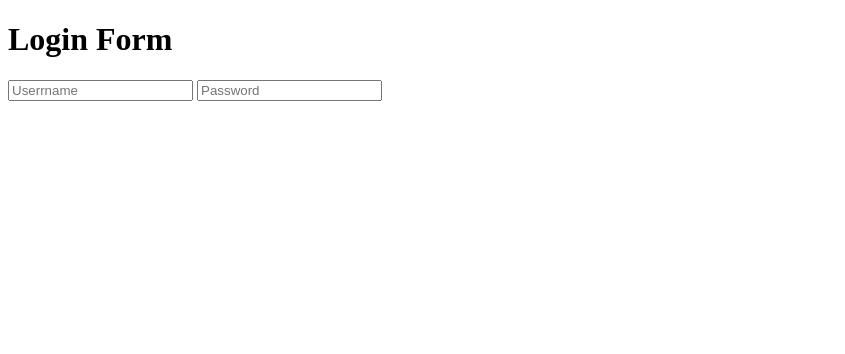
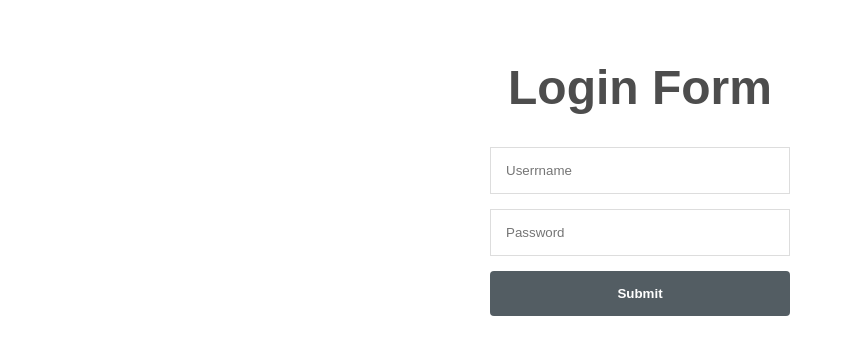
Before and after one commit to Wissanukhong/Data-structure-and-Algorithm, a website: page index.html in a window 1280 px wide. Shown: the whole page, without its empty margins (0-845 px from the left). Drawn offline with Linux system fonts and the light colour scheme.

Commit message:
internal style

```diff
--- a/index.html
+++ b/index.html
@@ -4,6 +4,45 @@
     <meta charset="UTF-8">
     <meta name="viewport" content="width=device-width, initial-scale=1.0">
     <title>Node login </title>
+    <style>
+        .login-form {
+            width: 300px;
+            margin: 0 auto;
+            font-family: Arial, Helvetica, sans-serif;
+        }
+
+        .login-form {
+            text-align: center;
+            color: #4d4d4d;
+            font-size: 24px;
+            padding: 20px 0 20px 0;
+        }
+
+        .login-form input[type="password"],
+        .login-form input[type="text"] {
+            width: 100%;
+            padding: 15px;
+            border: 1px solid #ddd;
+            margin-bottom: 15px;
+            box-sizing: border-box;
+        }
+
+        .login-form input[type="submit"] {
+            width: 100%;
+            padding: 15px;
+            background-color: #535d63;
+            border: 0;
+            box-sizing: border-box;
+            cursor: pointer;
+            font-weight: bold;
+            color: #fff;
+            border-radius: 4px;
+        }
+
+
+
+    </style>
+
 </head>
 <body>
 
@@ -12,6 +51,7 @@
         <form action="auth" method="post">
             <input type="text" name="username" placeholder="Userrname" required>
             <input type="text" name="password" placeholder="Password" required>
+            <input type="Submit">
         </form>
     </div>
 
```
Also changed, not shown: Readme.md.
